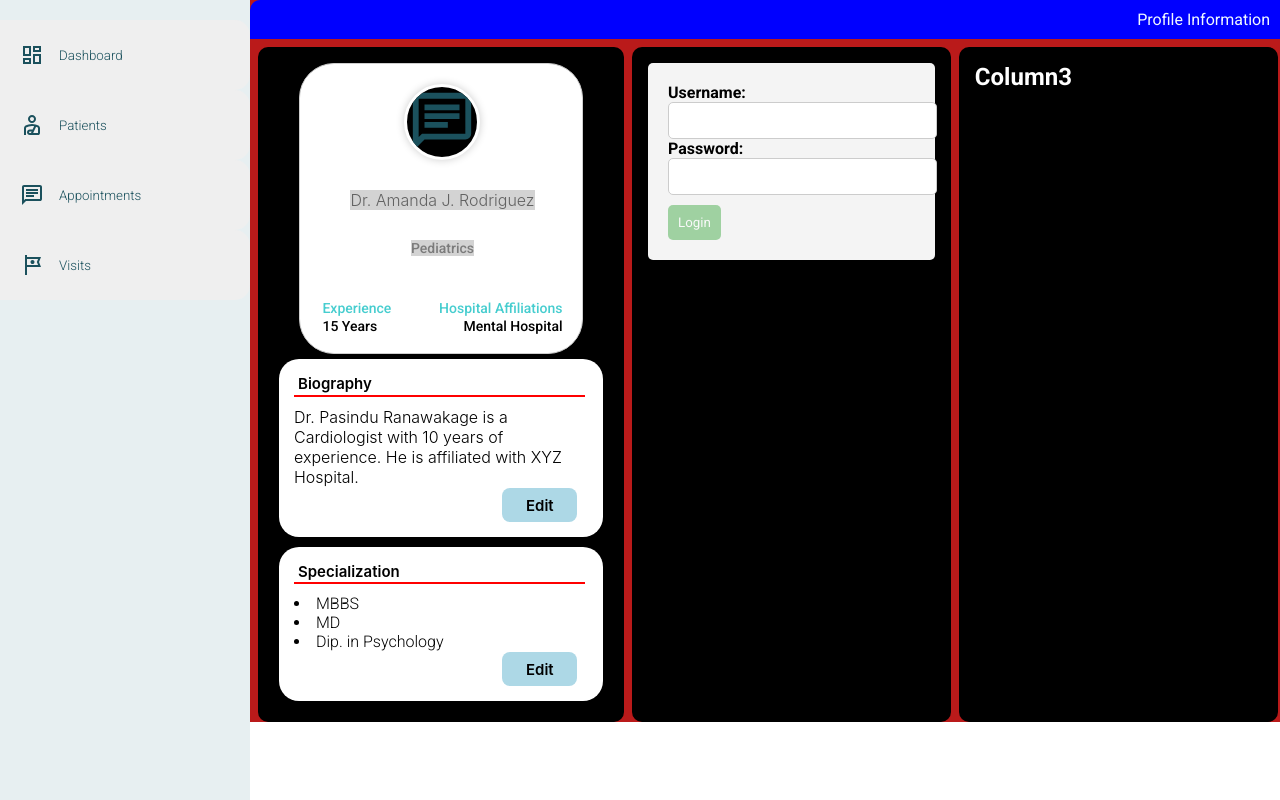
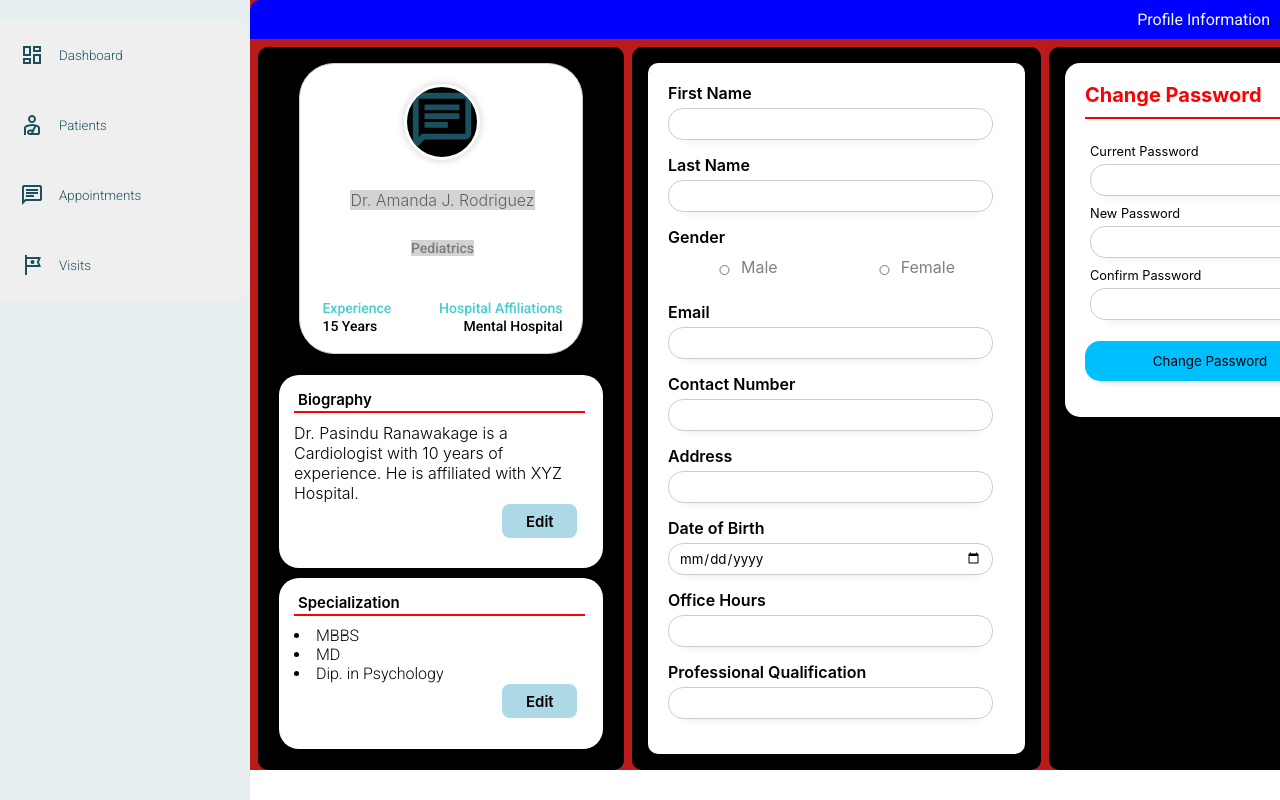
Before and after one commit to KaSaNaa/CareBridge, a React (Vite) app in the folder carebridge-test1.0/: page /DoctorDashboard in a window 1280 px wide. Built offline with nearby package versions, Linux system fonts and the light colour scheme.

Commit message:
doctor dashboard page almost done

```diff
--- /dev/null
+++ b/carebridge-test1.0/src/components/Doctor/ChangePswd.jsx
@@ -0,0 +1,106 @@
+import React from "react";
+import styled from "styled-components";
+
+const ChangePswd = () => {
+  return (
+    <Wrapper>
+      <h1>Change Password</h1>
+      <Line />
+      <Form>
+        <Field>
+          <label htmlFor="currentPswd">Current Password</label>
+          <input type="password" id="currentPswd" name="currentPswd" />
+        </Field>
+        <Field>
+          <label htmlFor="newPswd">New Password</label>
+          <input type="password" id="newPswd" name="newPswd" />
+        </Field>
+        <Field>
+          <label htmlFor="confirmPswd">Confirm Password</label>
+          <input type="password" id="confirmPswd" name="confirmPswd" />
+        </Field>
+        <CenterButton>
+          <button type="submit">Change Password</button>
+        </CenterButton>
+      </Form>
+    </Wrapper>
+  );
+};
+
+export default ChangePswd;
+
+const Wrapper = styled.div`
+  display: flex;
+  font-family: "Inter";
+  background-color: #ffff;
+  padding: 20px;
+  border-radius: 15px;
+  flex-direction: column;
+  align-items: flex-start;
+  font-size: 0.8rem;
+
+  h1 {
+    font-family: "Inter";
+    color: red;
+    display: flex;
+    font-size: 20px;
+  }
+`;
+const Line = styled.div`
+  width: 100%;
+  height: 2px;
+  display: flex;
+  background-color: red;
+  margin-bottom: 20px;
+  margin-top: 10px;
+  margin-left: 0.14px;
+  background-color: red;
+`;
+
+const Form = styled.form`
+  display: flex;
+  flex-direction: column;
+  width: 100%;
+  label {
+    margin-bottom: 15px;
+    color: #000000;
+    font-family: "Inter";
+  }
+  input {
+    padding: 10px;
+    border: 1px solid #cccccc;
+    border-radius: 15px;
+    margin-top: 5px;
+    width: 90%;
+    height: 10px;
+    box-shadow: 0px 14px 9px -15px rgba(0, 0, 0, 0.25);
+    font-family: "Inter";
+  }
+  button {
+    width: 75%;
+    max-width: 350px;
+    min-width: 250px;
+    height: 40px;
+    border: none;
+    font-family: "Inter";
+    margin: 1rem 0;
+    box-shadow: 0px 14px 9px -15px rgba(0, 0, 0, 0.25);
+    border-radius: 15px;
+    background-color: #00bfff;
+    margin-left: auto;
+
+    &:hover {
+      cursor: pointer;
+      transition: all 0.3s ease-in-out;
+      background-color: lightgreen;
+    }
+  }
+`;
+
+const Field = styled.div`
+    margin: 5px;
+`;
+
+const CenterButton = styled(Field)`
+    margin: auto;
+`
--- a/carebridge-test1.0/src/components/Doctor/DoctorDetailsForm.jsx
+++ b/carebridge-test1.0/src/components/Doctor/DoctorDetailsForm.jsx
@@ -1,106 +1,121 @@
 import React from "react";
 import styled from "styled-components";
 
-function DoctorDetailsForm() {
-  const [username, setUsername] = React.useState("");
-  const [password, setPassword] = React.useState("");
-  const [passwordInvalid, setPasswordInvalid] = React.useState(false);
-  const [enabled, setEnabled] = React.useState(false);
+const DoctorDetailsForm = () => {
+  return (
+    <FormWrapper>
+      <Form>
+        <Field>
+          <FieldName>First Name</FieldName>
+          <StyledInput type="text" name="name" />
+        </Field>
 
-  const handleSubmit = (e) => {
-    e.preventDefault();
+        <Field>
+          <FieldName>Last Name</FieldName>
+          <StyledInput type="text" name="name" />
+        </Field>
 
-    // validate password and set passwordInvalid state accordingly
-    if (password.length < 8) {
-      setPasswordInvalid(true);
-    } else {
-      setPasswordInvalid(false);
-    }
-  };
+        <Field>
+          <FieldName>Gender</FieldName>
+          <GenderWrapper>
+            <StyledInput type="radio" id="male" name="gender" value="male" />
+            <RadioLabel htmlFor="choice1">Male</RadioLabel>
+            <StyledInput
+              type="radio"
+              id="female"
+              name="gender"
+              value="female"
+            />
+            <RadioLabel htmlFor="choice2">Female</RadioLabel>
+          </GenderWrapper>
+        </Field>
 
-  const usernameEntered = (e) => {
-    setUsername(e.target.value);
-    // buttonEnabled(username, password)
-  };
+        <Field>
+          <FieldName>Email</FieldName>
+          <StyledInput type="email" name="email" />
+        </Field>
 
-  const passwordEntered = (e) => {
-    setPassword(e.target.value);
-    // buttonEnabled(username, password)
-  };
+        <Field>
+          <FieldName>Contact Number</FieldName>
+          <StyledInput type="tel" name="contact" />
+        </Field>
 
-  const buttonEnabled = (username, password) => {
-    if (username.length > 0 && password.length > 0) {
-      setEnabled(true);
-    } else {
-      setEnabled(false);
-    }
-  };
+        <Field>
+          <FieldName>Address</FieldName>
+          <StyledInput type="address" name="address" />
+        </Field>
 
-  return (
-    <StyledForm onSubmit={handleSubmit}>
-      <StyledLabel>Username:</StyledLabel>
-      <StyledInput
-        type="text"
-        value={username}
-        onChange={(e) => usernameEntered(e)}
-      />
-      <StyledLabel invalid={passwordInvalid}>Password:</StyledLabel>
-      <StyledInput
-        type="password"
-        value={password}
-        onChange={(e) => passwordEntered(e)}
-      />
-      {passwordInvalid && <StyledAlert>Password is invalid.</StyledAlert>}
-      <StyledButton type="submit" disabled={!username || !password}>
-        Login
-      </StyledButton>
-    </StyledForm>
+        <Field>
+          <FieldName>Date of Birth</FieldName>
+          <StyledInput type="date" name="dob" />
+        </Field>
+
+        <Field>
+          <FieldName>Office Hours</FieldName>
+          <StyledInput type="Text" name="hours" />
+        </Field>
+
+        <Field>
+          <FieldName> Professional Qualification </FieldName>
+          <StyledInput type='text' name="Professional Qualification"/>
+        </Field>
+      </Form>
+    </FormWrapper>
   );
-}
+};
 
 export default DoctorDetailsForm;
 
-const StyledForm = styled.form`
-  background-color: #f4f4f4;
-  padding: 20px;
-  border-radius: 5px;
+const GenderWrapper = styled.div`
+  // Add a wrapper for radio buttons
+  display: flex;
+  align-items: center;
 `;
 
-const StyledLabel = styled.label`
-  /* display: block; */
-  margin-bottom: 5px;
-  font-weight: bold;
-  color: ${(props) => (props.invalid ? "red" : "black")};
+const FormWrapper = styled.div`
+  background-color: #ffffff; /* Set background color to white */
+  padding: 20px; /* Add padding for spacing */
+  border-radius: 10px; /* Add border radius for rounded corners */
+
+`;
+
+const Form = styled.form`
+  display: flex;
+  flex-direction: column; /* Change direction to column for vertical layout */
+`;
+
+const Field = styled.label`
+  margin-bottom: 15px; /* Add bottom margin for spacing between labels */
+  color: #000000; /* Set label text color to black */
 `;
 
 const StyledInput = styled.input`
-  width: 100%;
-  padding: 10px;
-  border: 1px solid #ccc;
-  border-radius: 5px;
+  padding: 10px; /* Add padding for input fields */
+  border: 1px solid #cccccc; /* Add border for input fields */
+  border-radius: 15px; /* Add border radius for rounded corners */
+  margin-top: 5px; /* Add top margin for spacing */
+  width: 90%;
+  height: 10px;
+  box-shadow: 0px 14px 9px -15px rgba(0, 0, 0, 0.25);
+  font-family: "Inter";
+
+  // apply default css for input type = radio
+  &[type="radio"] {
+    margin-left: 50px; /* Add right margin for spacing between radio buttons */
+  }
 `;
 
-const StyledButton = styled.button`
-  background-color: #4caf50;
-  color: white;
-  padding: 10px;
-  margin-top: 10px;
-  border: none;
-  border-radius: 5px;
-  cursor: pointer;
-  &:disabled {
-    opacity: 0.5;
-  }
-  &:enabled {
-    opacity: 1;
-  }
-  opacity: ${(props) => (!props.enabled ? 0.5 : 1)};
+const FieldName = styled.label`
+  font-weight: 600;
+  margin: 10px;
+  margin-left: auto;
+  font-family: "Inter";
 `;
 
-const StyledAlert = styled.div`
-  padding: 10px;
-  background-color: #f44336;
-  color: white;
-  margin-top: 10px;
-  border-radius: 5px;
+const RadioLabel = styled.label`
+  margin: 10px;
+  margin-right: 50px;
+  color: grey;
+  font-weight: 400;
+  font-family: "Inter";
 `;
--- a/carebridge-test1.0/src/pages/Doctor/Dashboard.jsx
+++ b/carebridge-test1.0/src/pages/Doctor/Dashboard.jsx
@@ -4,6 +4,7 @@ import { colors } from "../../assets/colorPalette";
 import DPCard from "../../components/Doctor/DPCard";
 import DetailswithTitleCard from "../../components/Doctor/DetailswithTitleCard";
 import DoctorDetailsForm from "../../components/Doctor/DoctorDetailsForm";
+import ChangePswd from "../../components/Doctor/ChangePswd";
 
 const Dashboard = () => {
   return (
@@ -33,7 +34,7 @@ const Dashboard = () => {
           <DoctorDetailsForm/>
         </div>
         <div className="col3">
-          <h2>Column3</h2>
+          <ChangePswd/>
         </div>
       </ColumnWrapper>
     </DashboardWrapper>
```
